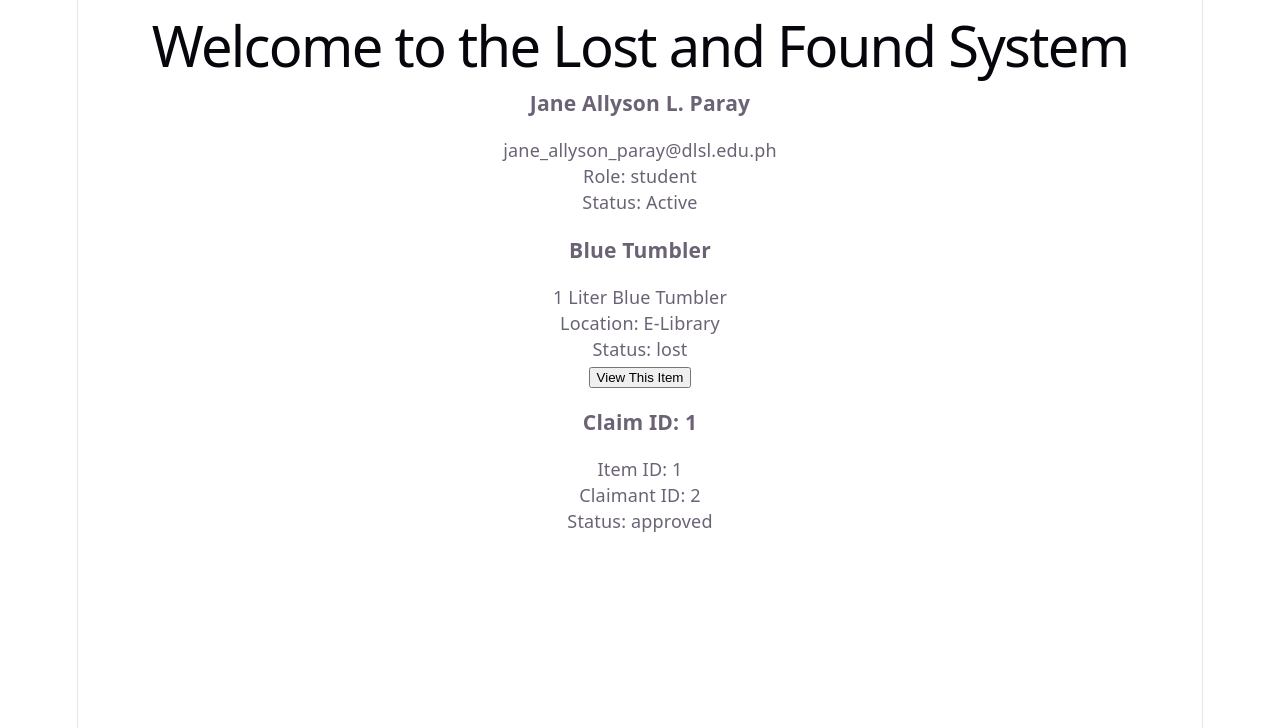
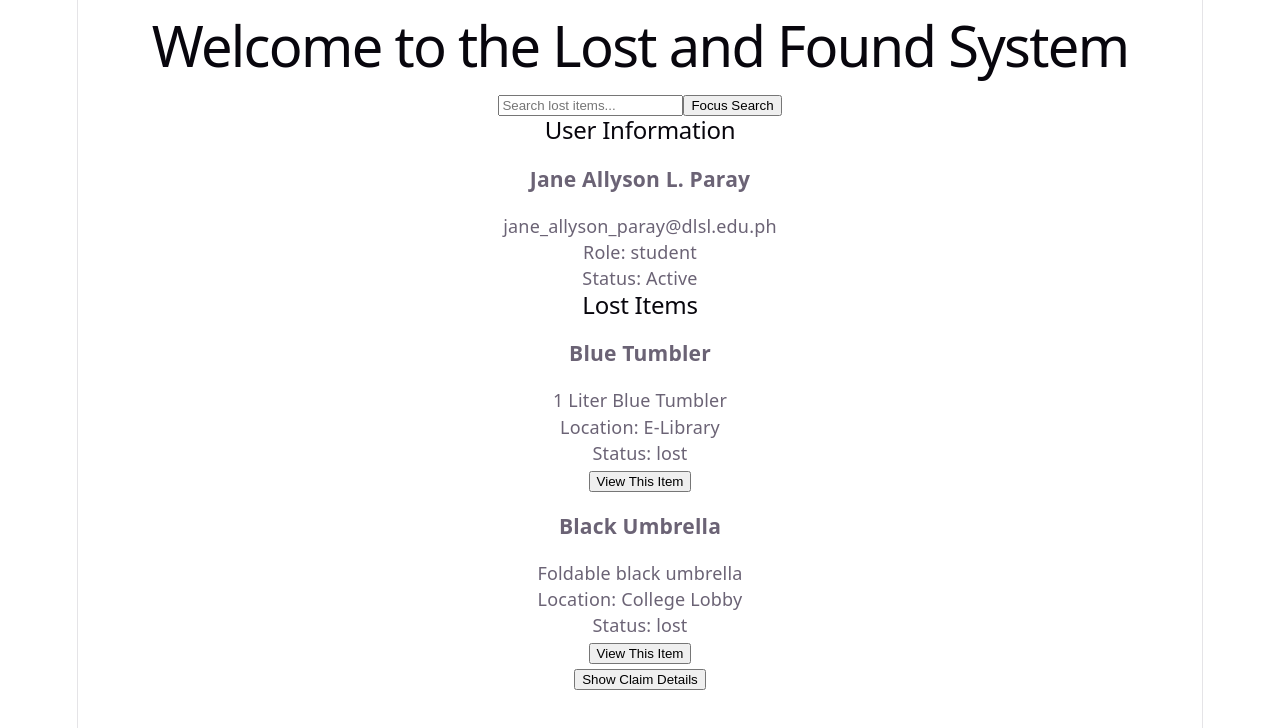
Before and after one commit to JaneAllysonParay/itelect4-project, a React (Vite) app: page / in a window 1280 px wide. Shown: the top 728 px of the page. Built offline with nearby package versions, Linux system fonts and the light colour scheme.

Commit message:
GT2 Part 2: useState, useEffect, useRef, custom hooks

```diff
--- a/src/App.tsx
+++ b/src/App.tsx
@@ -1,8 +1,17 @@
 // src/App.tsx
+import "./App.css";
+
+import { useEffect, useRef, useState } from "react";
+import type { User, Item, Claim } from "./types";
+
 import UserCard from "./components/UserCard";
 import ItemCard from "./components/ItemCard";
 import ClaimCard from "./components/ClaimCard";
-import type { User, Item, Claim } from "./types";
+
+import useToggle from "./hooks/useToggle";
+import usePrevious from "./hooks/usePrevious";
+
+// Mock User
 const student: User = {
   id: 1,
   name: "Jane Allyson L. Paray",
@@ -10,6 +19,8 @@ const student: User = {
   role: "student",
   isActive: true,
 };
+
+// Mock Item
 const lostItem: Item = {
   id: 1,
   title: "Blue Tumbler",
@@ -19,6 +30,19 @@ const lostItem: Item = {
   status: "lost",
   ownerId: 1,
 };
+
+// Additional Mock Item
+const lostItem2: Item = {
+  id: 2,
+  title: "Black Umbrella",
+  description: "Foldable black umbrella",
+  location: "College Lobby",
+  dateReported: new Date(),
+  status: "lost",
+  ownerId: 1,
+};
+
+// Mock Claim
 const claims: Claim[] = [
   {
     id: 1,
@@ -29,21 +53,130 @@ const claims: Claim[] = [
     proof: "Student ID presented",
   },
 ];
+
 function App() {
-  const handleViewItem = (item: Item): void => {
-    alert(`Viewed Item: ${item.title}`);
+  const [currentUser, setCurrentUser] = useState<User | null>(null);
+  const [selectedUser, setSelectedUser] = useState<User | null>(null);
+
+  const [items, setItems] = useState<Item[]>([]);
+  const [selectedItem, setSelectedItem] = useState<Item | null>(null);
+
+  const [claimList, setClaimList] = useState<Claim[]>([]);
+  const [isLoading, setIsLoading] = useState<boolean>(true);
+  const [searchTerm, setSearchTerm] = useState<string>("");
+
+  const [showClaimDetails, toggleClaimDetails] = useToggle(false);
+  const previousSearch = usePrevious(searchTerm);
+
+  const searchInputRef = useRef<HTMLInputElement>(null);
+
+  useEffect(() => {
+    const timer = window.setTimeout(() => {
+      setCurrentUser(student);
+
+      // Both mock items are loaded into state
+      setItems([lostItem, lostItem2]);
+
+      setClaimList(claims);
+      setIsLoading(false);
+    }, 500);
+
+    return () => {
+      window.clearTimeout(timer);
+    };
+  }, []);
+
+  const handleSearchChange = (
+    event: React.ChangeEvent<HTMLInputElement>,
+  ): void => {
+    setSearchTerm(event.target.value);
   };
+
+  const handleSelectItem = (item: Item): void => {
+    alert(
+      `Item Details
+      Title: ${item.title}
+      Description: ${item.description}
+      Location: ${item.location}
+      Status: ${item.status}
+      Date Reported: ${item.dateReported.toLocaleDateString()}`,
+    );
+  };
+
+  const handleFocusSearch = (): void => {
+    searchInputRef.current?.focus();
+  };
+
+  const filteredItems = items.filter((item) => {
+    const normalizedSearch = searchTerm.toLowerCase();
+
+    return (
+      item.title.toLowerCase().includes(normalizedSearch) ||
+      item.description.toLowerCase().includes(normalizedSearch) ||
+      item.location.toLowerCase().includes(normalizedSearch)
+    );
+  });
+
+  if (isLoading) {
+    return <p>Loading lost-and-found data...</p>;
+  }
 
   return (
     <div className="app">
       <h1>Welcome to the Lost and Found System</h1>
-      <UserCard user={student} />
 
-      <ItemCard
-        item={lostItem}
-        onSelect={handleViewItem}
-      />
-      <ClaimCard claim={claims[0]} />
+      <div className="search-section">
+        <input
+          ref={searchInputRef}
+          type="text"
+          value={searchTerm}
+          placeholder="Search lost items..."
+          onChange={handleSearchChange}
+        />
+
+        <button type="button" onClick={handleFocusSearch}>
+          Focus Search
+        </button>
+      </div>
+
+      {previousSearch !== undefined &&
+        previousSearch !== searchTerm &&
+        previousSearch !== "" && <p>Previous search: "{previousSearch}"</p>}
+
+      <section>
+        <h2>User Information</h2>
+
+        {currentUser && (
+          <UserCard user={currentUser} onSelect={setSelectedUser} />
+        )}
+
+        {selectedUser && (
+          <p>
+            Selected user: <strong>{selectedUser.name}</strong>
+          </p>
+        )}
+      </section>
+
+      <section>
+        <h2>Lost Items</h2>
+
+        {filteredItems.length > 0 ? (
+          filteredItems.map((item) => (
+            <ItemCard key={item.id} item={item} onSelect={handleSelectItem} />
+          ))
+        ) : (
+          <p>No lost items found.</p>
+        )}
+      </section>
+
+      <section>
+        <button type="button" onClick={toggleClaimDetails}>
+          {showClaimDetails ? "Hide" : "Show"} Claim Details
+        </button>
+
+        {showClaimDetails &&
+          claimList.map((claim) => <ClaimCard key={claim.id} claim={claim} />)}
+      </section>
     </div>
   );
 }
--- /dev/null
+++ b/src/hooks/usePrevious.ts
@@ -0,0 +1,12 @@
+// src/hooks/usePrevious.ts
+import { useRef, useEffect } from "react";
+// Generic T -- works for any state type (string, number, User, etc.)
+function usePrevious<T>(value: T): T | undefined {
+  // useRef<T>() alone will NOT compile -- it needs an initial value
+  const ref = useRef<T | undefined>(undefined);
+  useEffect(() => {
+    ref.current = value;
+  }, [value]);
+  return ref.current;
+}
+export default usePrevious;
--- /dev/null
+++ b/src/hooks/useToggle.ts
@@ -0,0 +1,11 @@
+// src/hooks/useToggle.ts
+import { useState } from "react";
+// Explicit return type: a tuple of [current value, toggle function]
+function useToggle(initialValue: boolean): [boolean, () => void] {
+  const [value, setValue] = useState<boolean>(initialValue);
+  const toggle = (): void => {
+    setValue((prev) => !prev);
+  };
+  return [value, toggle];
+}
+export default useToggle;
```
